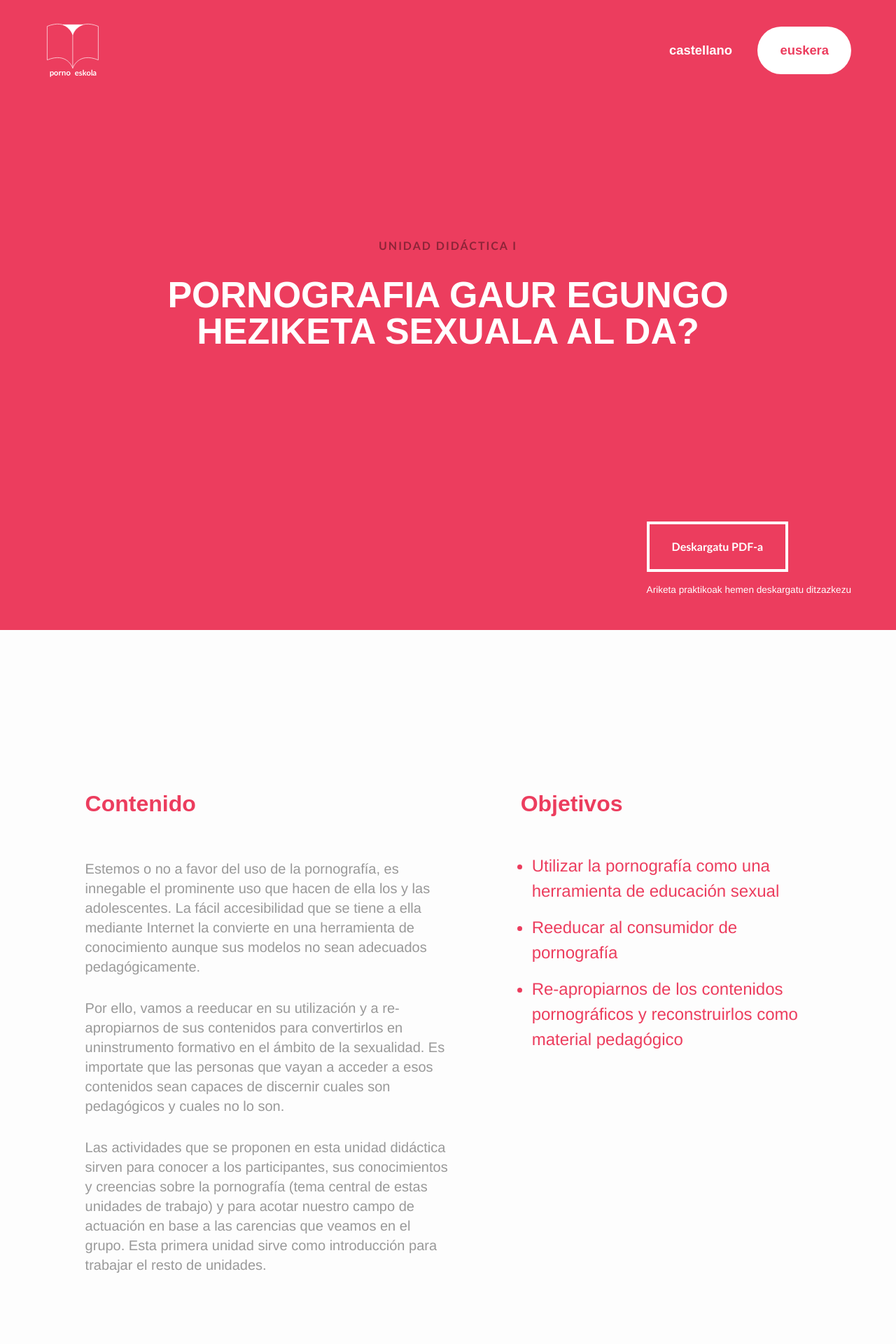
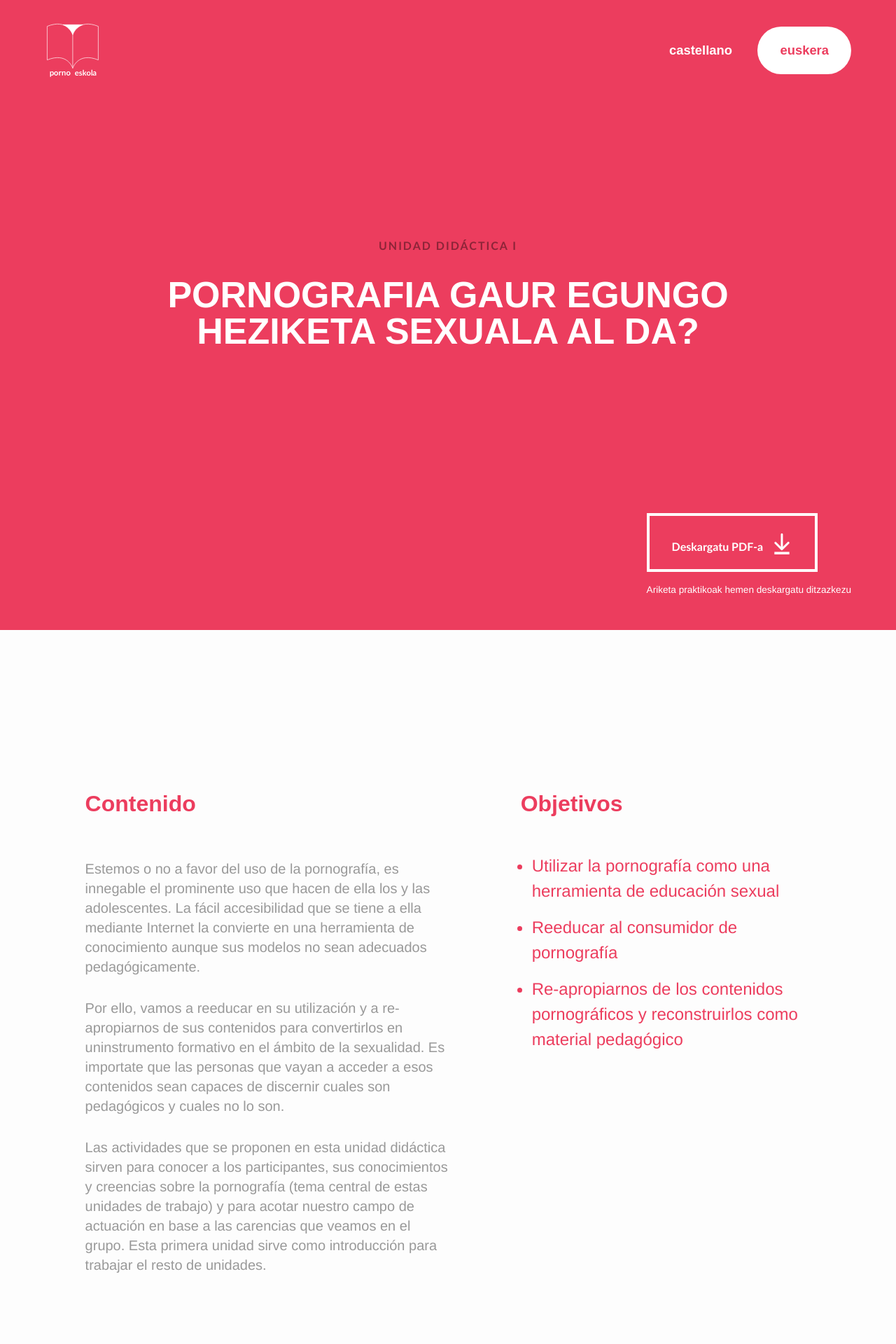
Before and after one commit to pornoeskola/site, a Jekyll site: the page built from _posts/2017-11-09-educacionsexual.html, in a window 1280 px wide. Shown: the top 1920 px of the page at 70% size. Built offline with Jekyll 4.4.1, drawn with Linux system fonts in a browser that asks for light colours; some web fonts are replaced.

Commit message:
Edited download PDF button.

```diff
--- /dev/null
+++ b/_includes/icon-down.html
@@ -0,0 +1 @@
+<svg class="icon icon--down" viewBox="0 0 141.732 141.732"><g id="Livello_32"><path d="M120.674,125.138H20.793v16.594h99.881V125.138z M119.019,58.776c-2.561-2.562-6.716-2.562-9.275,0L77.21,91.312V6.562   C77.21,2.936,74.269,0,70.648,0c-3.624,0-6.56,2.937-6.56,6.563v84.75L31.992,59.218c-2.562-2.564-6.715-2.564-9.277,0   c-2.565,2.562-2.565,6.716,0,9.279l43.294,43.293c0.15,0.154,0.314,0.299,0.481,0.438c0.076,0.062,0.155,0.113,0.234,0.176   c0.094,0.065,0.186,0.142,0.279,0.206c0.097,0.063,0.192,0.114,0.286,0.174c0.088,0.054,0.174,0.105,0.265,0.153   c0.1,0.056,0.199,0.1,0.298,0.147c0.097,0.045,0.19,0.091,0.283,0.132c0.098,0.04,0.196,0.072,0.295,0.105   c0.104,0.038,0.207,0.078,0.312,0.109c0.101,0.03,0.197,0.052,0.297,0.077c0.108,0.023,0.214,0.058,0.324,0.078   c0.115,0.021,0.231,0.033,0.346,0.054c0.097,0.015,0.192,0.032,0.289,0.042c0.43,0.042,0.865,0.042,1.295,0   c0.1-0.01,0.191-0.027,0.289-0.042c0.114-0.021,0.233-0.029,0.344-0.054c0.109-0.021,0.217-0.055,0.324-0.078   c0.102-0.025,0.199-0.047,0.299-0.077c0.105-0.031,0.207-0.071,0.312-0.109c0.102-0.03,0.195-0.062,0.295-0.105   c0.096-0.041,0.191-0.087,0.283-0.132c0.1-0.048,0.199-0.092,0.297-0.147c0.091-0.048,0.177-0.104,0.264-0.153   c0.098-0.06,0.193-0.11,0.287-0.174c0.096-0.064,0.189-0.141,0.281-0.206c0.076-0.062,0.156-0.113,0.233-0.176   c0.249-0.204,0.479-0.437,0.694-0.67c0.076-0.067,0.154-0.131,0.229-0.203l43.294-43.296   C121.581,65.491,121.581,61.337,119.019,58.776"/></g><g id="Livello_1_1_"/></svg>
--- a/_layouts/castellano.html
+++ b/_layouts/castellano.html
@@ -18,7 +18,10 @@ layout: default
       </p>
     </div>
     <div class="hero__download">
-      <a href="{{ page.download_pdf }}" class="hero__btn-download">Descargar PDF</a>
+      <a href="{{ page.download_pdf }}" class="hero__btn-download">
+        Descargar PDF
+        {% include icon-down.html %}
+      </a>
       <p class="hero__paragraph">Aquí puedes descargarte los ejercicios prácticos</p>
     </div>
   </section>
--- a/_layouts/euskera.html
+++ b/_layouts/euskera.html
@@ -18,7 +18,10 @@ layout: default
       </p>
     </div>
     <div class="hero__download">
-      <a href="{{ page.download_pdf }}" class="hero__btn-download">Deskargatu PDF-a</a>
+      <a href="{{ page.download_pdf }}" class="hero__btn-download">
+        Deskargatu PDF-a
+        {% include icon-down.html %}
+      </a>
       <p class="hero__paragraph">Ariketa praktikoak hemen deskargatu ditzazkezu</p>
     </div>
   </section>
--- a/_sass/view/_home.scss
+++ b/_sass/view/_home.scss
@@ -80,6 +80,16 @@
     color: $color-white !important;
     text-decoration: none;
   }
+
+  .icon {
+    display: inline-block;
+    height: 30px;
+    width: 30px;
+    margin-left: 0.5rem;
+    stroke: $color-white;
+    fill: $color-white;
+    transform: translateY(5px);
+  }
 }
 
 @media only screen and (min-width: $size-medium) {
```
Also changed, not shown: assets/svg/down.svg (deleted), 12 other files.
